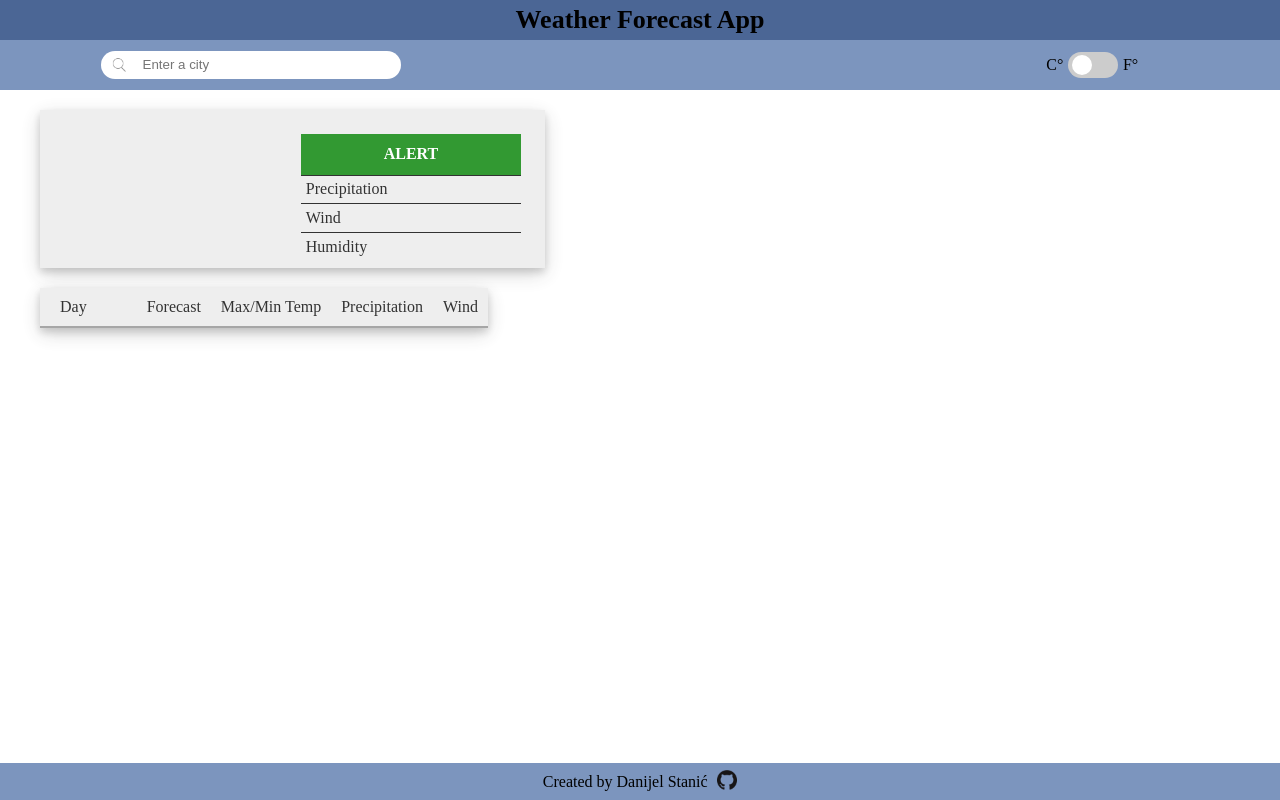
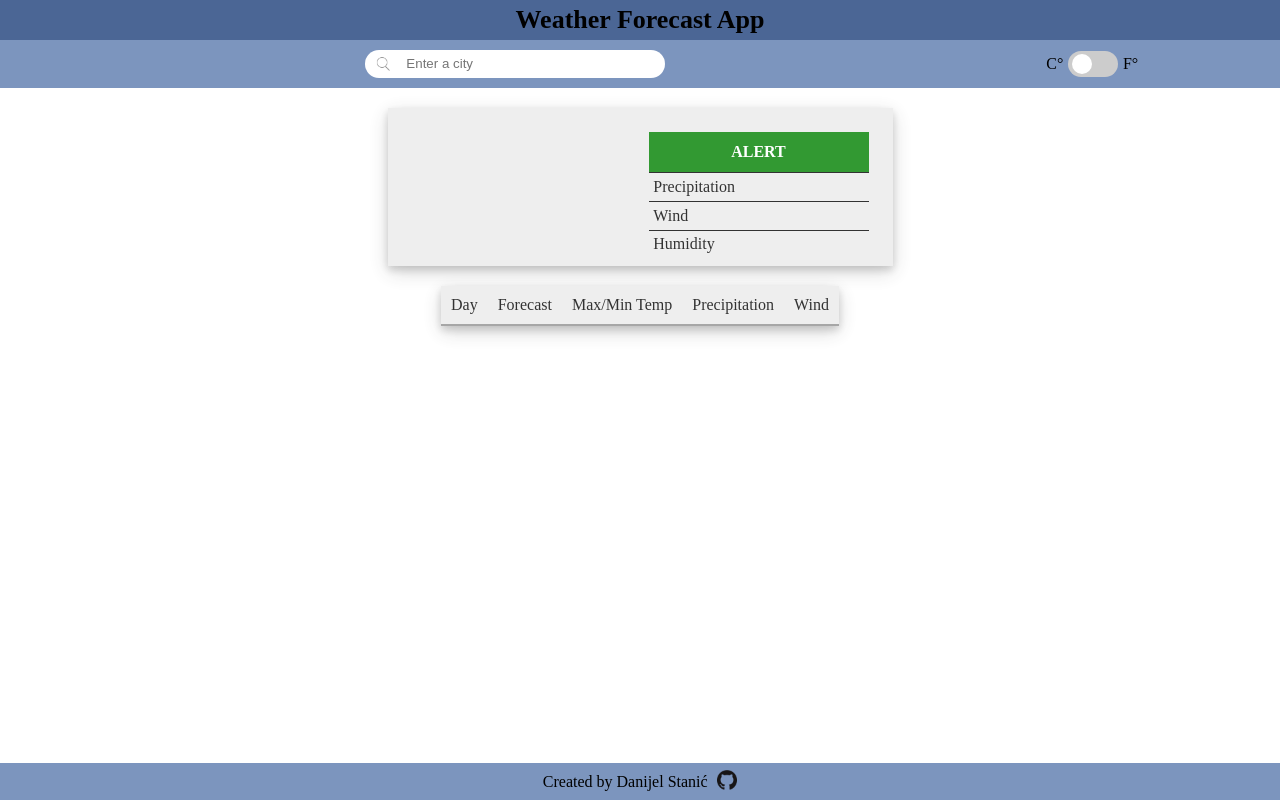
Before and after one commit to MrDando/Weather-App, a website built with webpack: page src/template.html in a window 1280 px wide. Built offline with nearby package versions, Linux system fonts and the light colour scheme; no server answers; files whose address does not match are found by name; what pubsub-js would draw is missing.

Commit message:
Centered search input and weather cards

```diff
--- a/src/app/displayController.js
+++ b/src/app/displayController.js
@@ -269,7 +269,7 @@ const displayController = (function displayController() {
 
       function renderDate(i, dateTime, wrapperDiv) {
         const dateDiv = document.createElement('td');
-        dateDiv.classList.add('first-row');
+        dateDiv.classList.add('first-column');
         const day = (i === 0) ? 'Today' : getDayName(dateTime);
         const month = getMonthName(dateTime);
         const date = dateTime.getDate();
--- a/src/styles/main.css
+++ b/src/styles/main.css
@@ -57,7 +57,7 @@ main {
     box-shadow: 0 4px 8px 0 rgba(0, 0, 0, 0.2), 0 6px 20px 0 rgba(0, 0, 0, 0.19);
     opacity: 0.8;
     padding: 0.5em 1.5em;
-    margin: 20px 0 0 40px;
+    margin-top: 20px;
 }
 
 header .upper {
@@ -71,11 +71,11 @@ header .lower {
 }
 
 #search-wrapper {
-    margin-left: 90px;
     width: 300px;
+    margin-left: -250px;
     border-radius: 20px;
     background-color: white;
-    position: relative;
+    position: absolute;
 }
 
 #search-wrapper img {
@@ -341,7 +341,7 @@ img.small-img {
     vertical-align: middle;
 }
 
-#forecast-table .first-row {
+#forecast-table .first-column {
     text-align: left;
     padding: 0 50px 0 20px;
 }
--- a/src/template.html
+++ b/src/template.html
@@ -9,7 +9,7 @@
       <div class='upper'>
         <h1>Weather Forecast App</h1>
       </div>
-      <div class='lower flex'>
+      <div class='lower flex center'>
         <div id='search-wrapper'>
           <form onsubmit="return false" class='flex'>
             <img src='./app/assets/png/iconfinder_icon-111-search_314807.png'alt='search-icon'>
@@ -29,7 +29,7 @@
         </div>
       </div>
     </header>
-    <main>
+    <main class='flex column'>
       <div class='loading-screen flex column center hidden'>
         <div class="loader"></div>
         <span>Fetching data...</span>
```
